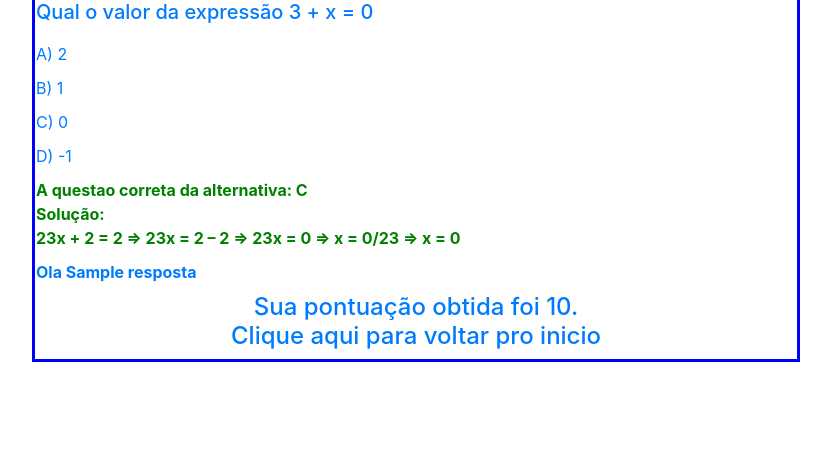
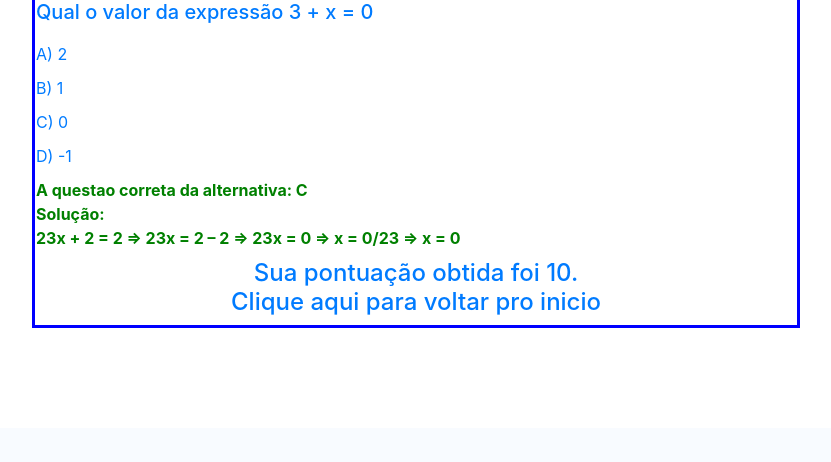
Before and after one commit to LeideFerreira/QuizzSUPER-version-1.0, a Django app: template core/templates/resultado.html in a window 1280 px wide. Shown: the part 2460-2922 px from the top of the page, without its empty margins (128-959 px from the left). After the commit the page ends 2788 px from the top, so only its background shows below. Run offline with Django 3.2, Linux system fonts and the light colour scheme; data comes from the database, SQL or seed files in the repository; the template is opened without the code that fills it: values that come from a table or form of the project are taken from there, most other values are stand-ins (such as "Sample title", 1, 10 or a date in 2020); some libraries are stand-ins or nearby versions.

Commit message:
Versão 1.0 ok

```diff
--- a/core/templates/resultado.html
+++ b/core/templates/resultado.html
@@ -56,10 +56,7 @@
                     <td><label class ="text-primary">D) {{question.d}}</label></td></tr>
                     <tr><td><label id ="correta" class ="rb" style="color: green"><b> A questao correta da alternativa: {{question.correta}} <br> Solução:<br> {{question.solucao}}</b></label></td></tr>
                 </table>
-                {% endfor %}
-                {% for resposta in resposta_jogador %}
-                   <table><tr><td><label class="text-primary"><b>Ola {{resposta}}</b></label></td></tr></table>
-                {% endfor %}
+                {%endfor%}
                  <center>
                    <a href="../"><h4>Sua pontuação obtida foi {{score}}. <br> Clique aqui para voltar pro inicio</h4></a>
                  </center>
--- a/core/templates/showquizz.html
+++ b/core/templates/showquizz.html
@@ -38,6 +38,12 @@
          }
         function save_ans() {
             var ans = $('input:radio[name=name]:checked','#myForm').val()
+            var cont
+            if({{question.correta}} == ans){
+               //cont = 1
+            }else{
+                //cont = 0
+            }
             var url = '/save_ans?ans='+ans
             console.log("Usuario escolheu a alternativa ",ans)
             var req = new XMLHttpRequest(); // Iniciando um request
```
